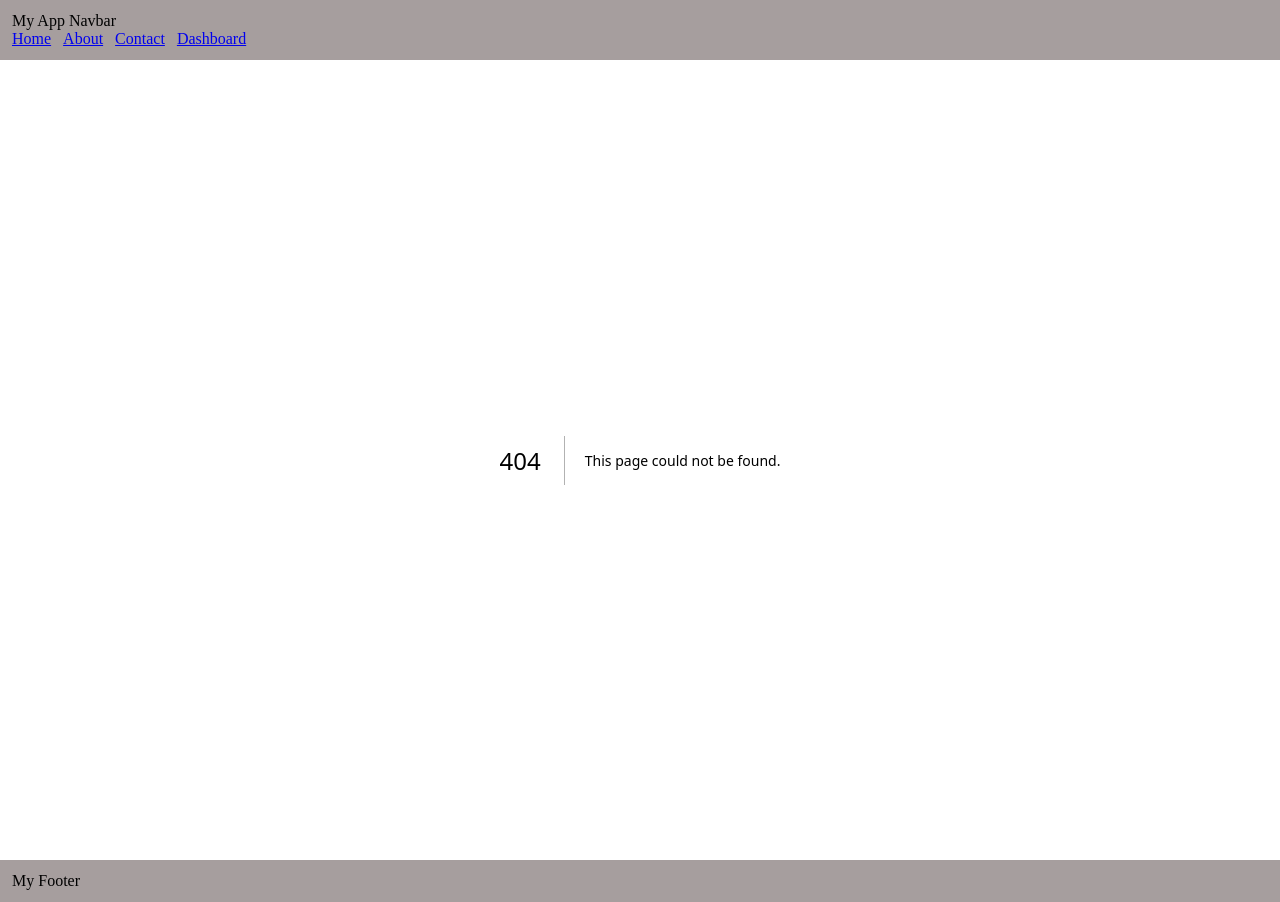
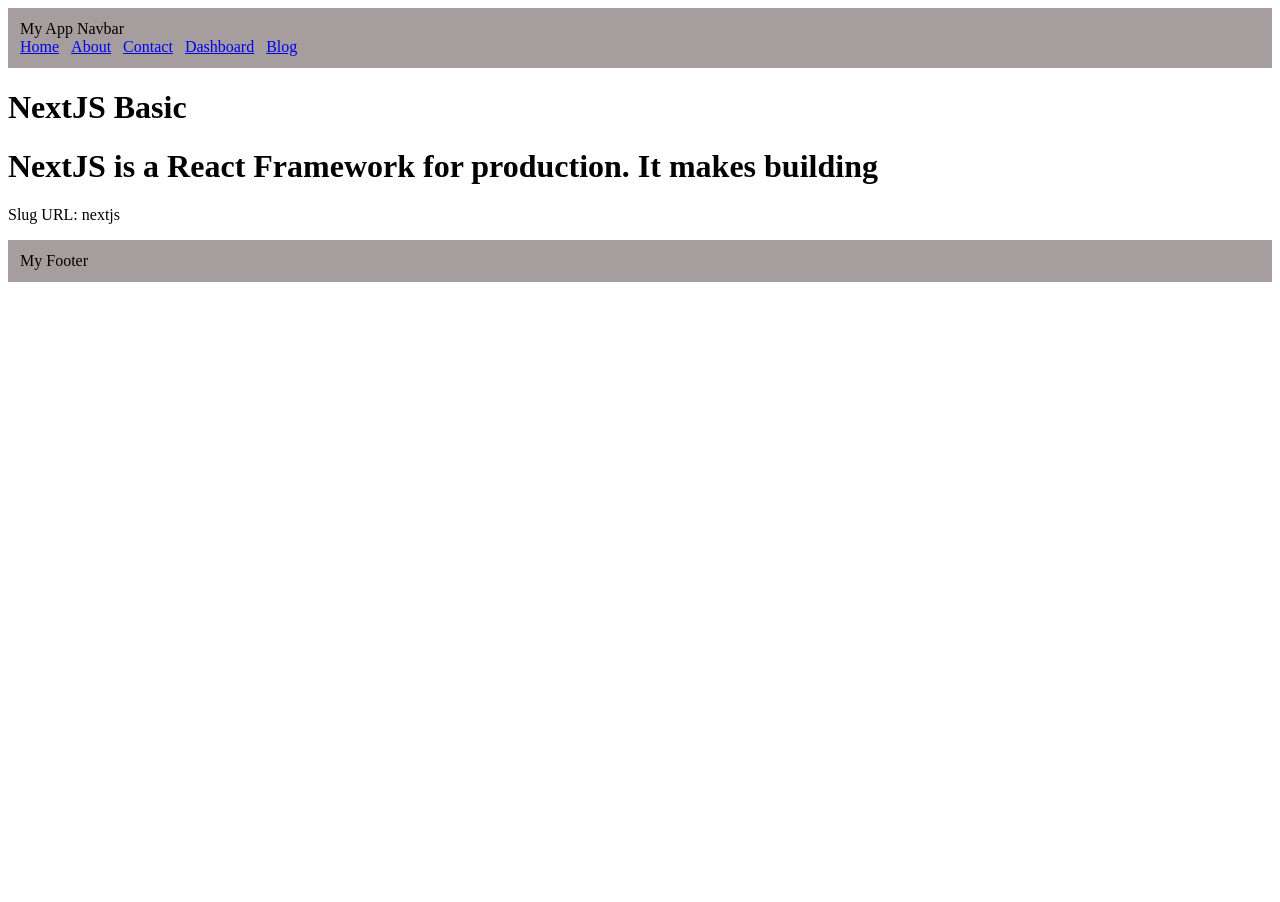
Before and after one commit to Rishab-RajHR/NextJS-Decodes, a Next.js app: page /blog/nextjs in a window 1280 px wide. Before the commit this address had no page. After the commit the page ends 800 px from the top, so only its background shows below. Built offline with nearby package versions, Linux system fonts and the light colour scheme.

Commit message:
Dynamic Routes

```diff
--- a/app/about/page.jsx
+++ b/app/about/page.jsx
@@ -3,6 +3,7 @@ export default function AboutPage(){
     return (
         <div>
             <h1>About Page</h1>
+              <p>This is the About Page of our Next.js Application.</p>
         </div>
     )
 }
--- /dev/null
+++ b/app/blog/[slug]/page.tsx
@@ -0,0 +1,43 @@
+interface BlogPageProps {
+     params: {
+         slug: string;
+     }
+}
+
+const blogData  : Record<string, {title: string, content: string}> = {
+    "nextjs":{
+         title: "NextJS Basic",
+         content: "NextJS is a React Framework for production. It makes building"
+    },
+    "react":{
+         title: "React Basic",
+         content: "React is a JavaScript library fo building user interfaces."
+    },
+    "node":{
+         title: "Node Basic",
+         content: "Node.js is a JavaScript runtime built on Chrome's V8 JavaScript."
+    },
+
+};
+
+export default async function BlogDetailPage({params}: BlogPageProps) {
+    const {slug} = await params;
+
+    const blog = blogData[slug];
+
+    if(!blog) {
+        return <h1>Blog not found</h1>
+    }
+
+    console.log(blog);
+
+    return(
+       <div>
+           <h1>{blog.title}</h1>
+           <h1>{blog.content}</h1>
+           <p>
+             Slug URL: {slug}
+           </p>
+       </div>
+    )
+}
--- a/app/contact/page.jsx
+++ b/app/contact/page.jsx
@@ -3,6 +3,7 @@ export default function ContactPage(){
     return (
         <div>
             <h1>Contact Page</h1>
+              <p>This is the Contact Page of our Next.js Application.</p>
         </div>
     )
 }
--- a/app/layout.tsx
+++ b/app/layout.tsx
@@ -16,6 +16,7 @@ export default function RootLayout({ children }: { children: ReactNode }) {
                   <Link href="/about">About</Link>
                   <Link href="/contact">Contact</Link>
                   <Link href="/dashboard">Dashboard</Link>
+                  <Link href="/blog">Blog</Link>
                 </nav>
                 </header>
               {children}
```
Also changed, not shown: app/blog/page.jsx (added, +26 -0 lines).
